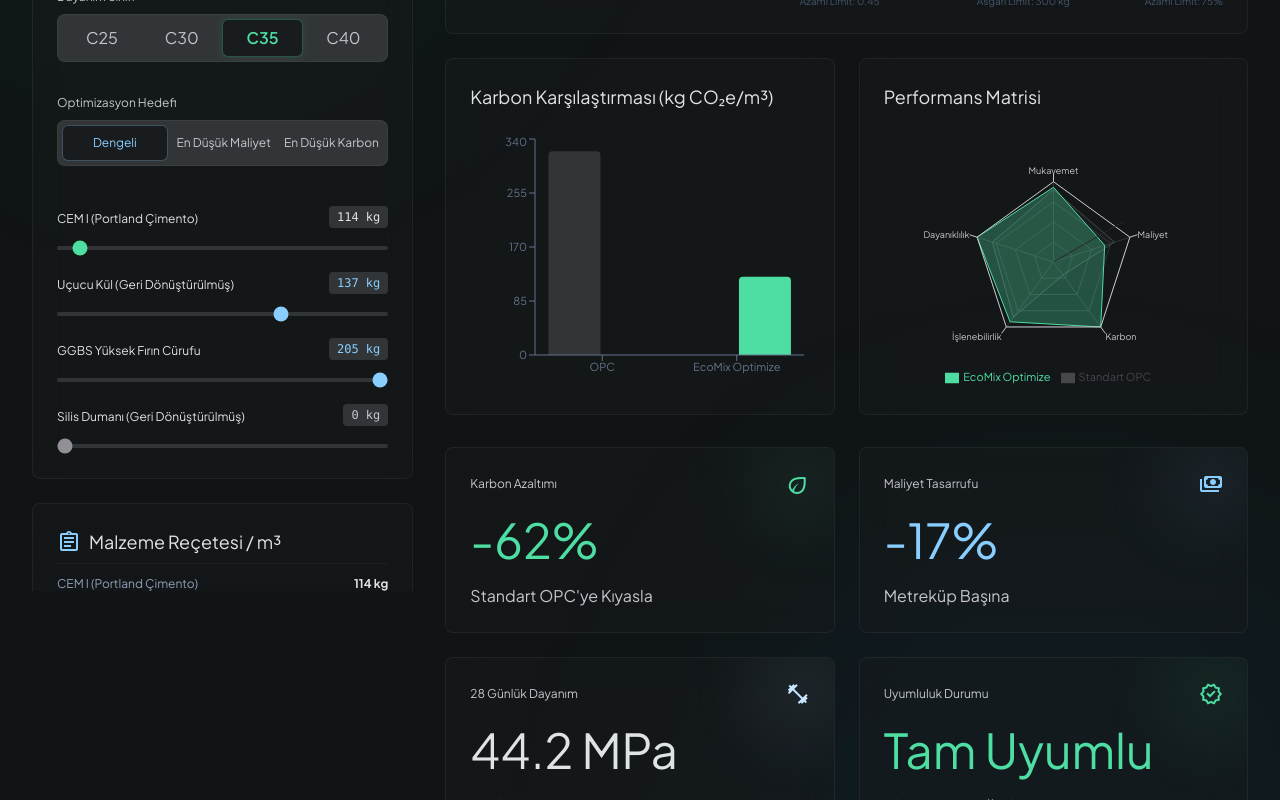
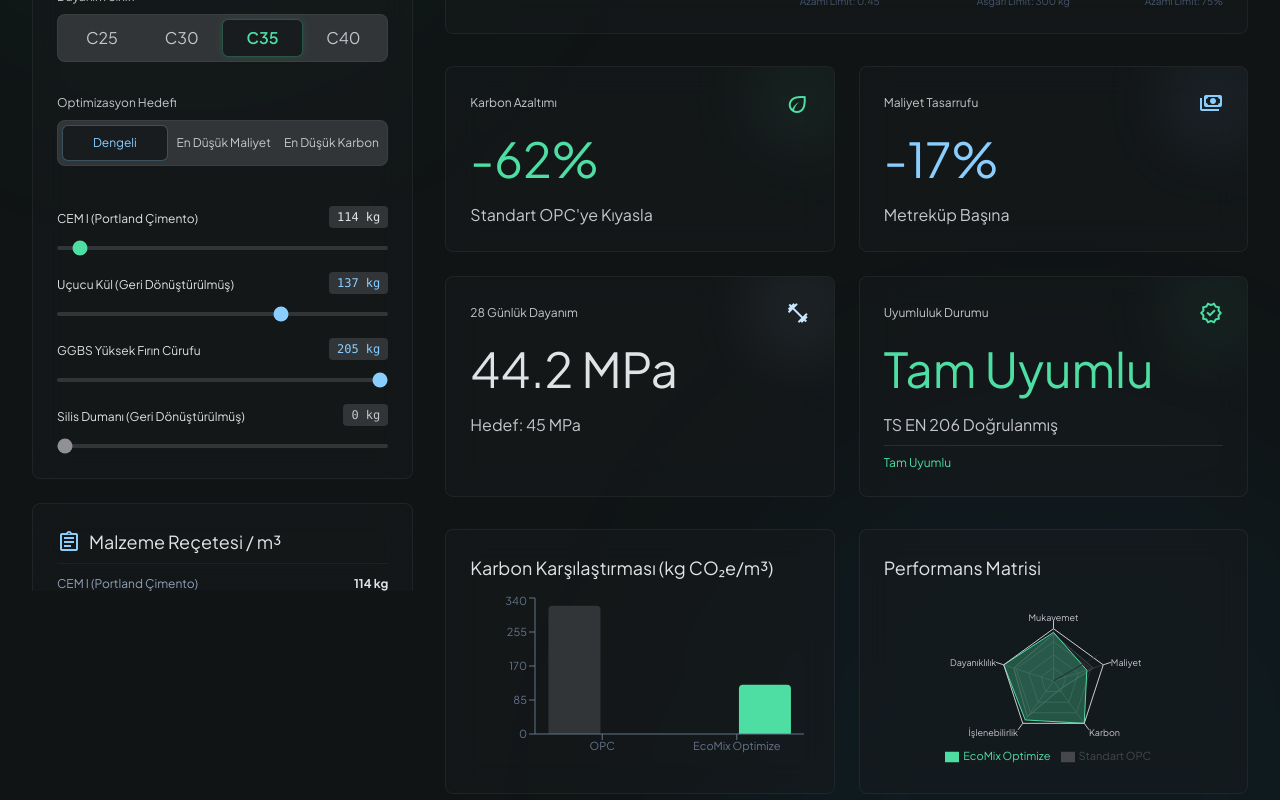
Before and after one commit to aaas72/-EcoMix, a Next.js app in the folder client/: page / in a window 1280 px wide. Shown: the part 380-1180 px from the top of the page. Built offline with nearby package versions, Linux system fonts and the light colour scheme.

Commit message:
layout: reorganize charts to bottom and make them significantly more compact

```diff
--- a/client/components/MixOptimizer.tsx
+++ b/client/components/MixOptimizer.tsx
@@ -310,51 +310,7 @@ export default function MixOptimizer() {
             </div>
           </div>
 
-          {/* Charts Row */}
-          <div className="grid grid-cols-1 md:grid-cols-2 gap-gutter">
-            <div className="glass-panel p-panel-padding flex flex-col min-h-[300px]">
-              <h3 className="text-title-sm font-title-sm text-on-surface mb-stack-md">
-                {t('chartCarbonTitle')}
-              </h3>
-              <div className="h-64 mt-2">
-                <ResponsiveContainer width="100%" height="100%">
-                  <BarChart data={weightChartData}>
-                    <XAxis dataKey="name" stroke="#64748b" fontSize={11} />
-                    <YAxis stroke="#64748b" fontSize={11} />
-                    <ReChartsTooltip
-                      cursor={false}
-                      contentStyle={{
-                        backgroundColor: '#101415',
-                        borderColor: '#272a2c',
-                        color: '#e0e3e5',
-                      }}
-                    />
-                    <Bar dataKey="OPC" fill="#323537" radius={[4, 4, 0, 0]} name={t('opcStandard') as string} />
-                    <Bar dataKey="EcoMix" fill="#4edea3" radius={[4, 4, 0, 0]} name={t('ecomixOpt') as string} />
-                  </BarChart>
-                </ResponsiveContainer>
-              </div>
-            </div>
-
-            <div className="glass-panel p-panel-padding flex flex-col min-h-[300px]">
-              <h3 className="text-title-sm font-title-sm text-on-surface mb-stack-md">
-                {t('chartRadarTitle')}
-              </h3>
-              <div className="h-64 mt-2">
-                <ResponsiveContainer width="100%" height="100%">
-                  <RadarChart cx="50%" cy="50%" outerRadius="70%" data={radarChartData}>
-                    <PolarGrid stroke="#323537" />
-                    <PolarAngleAxis dataKey="subject" stroke="#c6c6cc" fontSize={9} />
-                    <PolarRadiusAxis angle={30} domain={[0, 100]} stroke="#272a2c" tick={false} />
-                    <Radar name={t('opcStandard') as string} dataKey="OPC" stroke="#45474b" fill="#45474b" fillOpacity={0.15} />
-                    <Radar name={t('ecomixOpt') as string} dataKey="EcoMix" stroke="#4edea3" fill="#4edea3" fillOpacity={0.3} />
-                    <Legend wrapperStyle={{ fontSize: 11 }} />
-                  </RadarChart>
-                </ResponsiveContainer>
-              </div>
-            </div>
-          </div>
-          {/* 4-Card Overview KPI Grid (Placed inside Right Column to keep Left Column sticky!) */}
+          {/* 4-Card Overview KPI Grid (Placed right below Compliance Panel for immediate feedback!) */}
           <div className="grid grid-cols-1 sm:grid-cols-2 gap-gutter w-full mt-2">
             <KPICard
               label={t('carbonRed')}
@@ -385,6 +341,51 @@ export default function MixOptimizer() {
               glowColor="#4edea3"
               footer={isWbCompliant && isBinderCompliant && isReplacementCompliant ? t('fullyCompliant') : t('nonCompliant')}
             />
+          </div>
+
+          {/* Charts Row (Emissions and Radar Chart placed at the bottom as detailed analysis!) */}
+          <div className="grid grid-cols-1 md:grid-cols-2 gap-gutter mt-2">
+            <div className="glass-panel p-panel-padding flex flex-col min-h-[220px]">
+              <h3 className="text-title-sm font-title-sm text-on-surface mb-stack-sm">
+                {t('chartCarbonTitle')}
+              </h3>
+              <div className="h-44 mt-1">
+                <ResponsiveContainer width="100%" height="100%">
+                  <BarChart data={weightChartData}>
+                    <XAxis dataKey="name" stroke="#64748b" fontSize={11} />
+                    <YAxis stroke="#64748b" fontSize={11} />
+                    <ReChartsTooltip
+                      cursor={false}
+                      contentStyle={{
+                        backgroundColor: '#101415',
+                        borderColor: '#272a2c',
+                        color: '#e0e3e5',
+                      }}
+                    />
+                    <Bar dataKey="OPC" fill="#323537" radius={[4, 4, 0, 0]} name={t('opcStandard') as string} />
+                    <Bar dataKey="EcoMix" fill="#4edea3" radius={[4, 4, 0, 0]} name={t('ecomixOpt') as string} />
+                  </BarChart>
+                </ResponsiveContainer>
+              </div>
+            </div>
+
+            <div className="glass-panel p-panel-padding flex flex-col min-h-[220px]">
+              <h3 className="text-title-sm font-title-sm text-on-surface mb-stack-sm">
+                {t('chartRadarTitle')}
+              </h3>
+              <div className="h-44 mt-1">
+                <ResponsiveContainer width="100%" height="100%">
+                  <RadarChart cx="50%" cy="50%" outerRadius="70%" data={radarChartData}>
+                    <PolarGrid stroke="#323537" />
+                    <PolarAngleAxis dataKey="subject" stroke="#c6c6cc" fontSize={9} />
+                    <PolarRadiusAxis angle={30} domain={[0, 100]} stroke="#272a2c" tick={false} />
+                    <Radar name={t('opcStandard') as string} dataKey="OPC" stroke="#45474b" fill="#45474b" fillOpacity={0.15} />
+                    <Radar name={t('ecomixOpt') as string} dataKey="EcoMix" stroke="#4edea3" fill="#4edea3" fillOpacity={0.3} />
+                    <Legend wrapperStyle={{ fontSize: 11 }} />
+                  </RadarChart>
+                </ResponsiveContainer>
+              </div>
+            </div>
           </div>
 
           {/* Footer / Exporter (Moved inside Right Column to keep Left Column sticky for the entire system height!) */}
--- a/client/components/PDFExporter.tsx
+++ b/client/components/PDFExporter.tsx
@@ -100,7 +100,7 @@ export default function PDFExporter({
               <p className="text-xs text-slate-600 mt-1 font-bold uppercase tracking-wider">
                 {t('subtitle')}
               </p>
-              <p className="text-[11px] text-slate-500 mt-0.5 font-medium">MÜDEK & TS EN 206 Academic Integration Framework</p>
+              <p className="text-[11px] text-slate-500 mt-0.5 font-medium">TS EN 206 Academic Integration Framework</p>
             </div>
             <div className="text-right">
               <div className="inline-flex items-center gap-1.5 px-3 py-1 border border-slate-800 rounded text-slate-800 font-bold text-xs uppercase mb-2">
--- a/client/components/translations.ts
+++ b/client/components/translations.ts
@@ -53,12 +53,12 @@ export const translations = {
 
     // Footer
     accreditationTitle: "Academic Accreditation Panel",
-    accreditationDesc: "Mix design meets structural integrity requirements per TS EN 206. Ready for academic review and MÜDEK compliance logging.",
+    accreditationDesc: "Mix design meets structural integrity requirements per TS EN 206. Ready for academic review and compliance logging.",
     exportPdf: "Export Certified PDF",
 
     // PDF specific
     pdfTitle: "OFFICIAL CONCRETE MIX DESIGN CERTIFICATE",
-    pdfSub: "TS EN 206 COMPLIANCE & MÜDEK ACCREDITATION LOG",
+    pdfSub: "TS EN 206 COMPLIANCE & ACCREDITATION LOG",
     pdfDetails: "Design Parameters",
     pdfProportions: "Optimized Material Proportions (per 1 m³)",
     pdfWater: "Water (Su)",
@@ -141,12 +141,12 @@ export const translations = {
 
     // Footer
     accreditationTitle: "Akademik Akreditasyon Paneli",
-    accreditationDesc: "Karışım tasarımı TS EN 206 yapısal bütünlük gereksinimlerini karşılamaktadır. Akademik inceleme ve MÜDEK uyumluluk kaydı için hazırdır.",
+    accreditationDesc: "Karışım tasarımı TS EN 206 yapısal bütünlük gereksinimlerini karşılamaktadır. Akademik inceleme ve uyumluluk kaydı için hazırdır.",
     exportPdf: "Onaylı PDF Dışa Aktar",
 
     // PDF specific
     pdfTitle: "RESMİ BETON KARIŞIM TASARIM SERTİFİKASI",
-    pdfSub: "TS EN 206 UYUMLULUK VE MÜDEK AKREDİTASYON KAYDI",
+    pdfSub: "TS EN 206 UYUMLULUK VE AKREDİTASYON KAYDI",
     pdfDetails: "Tasarım Parametreleri",
     pdfProportions: "Optimize Edilmiş Malzeme Oranları (1 m³ için)",
     pdfWater: "Su",
```
